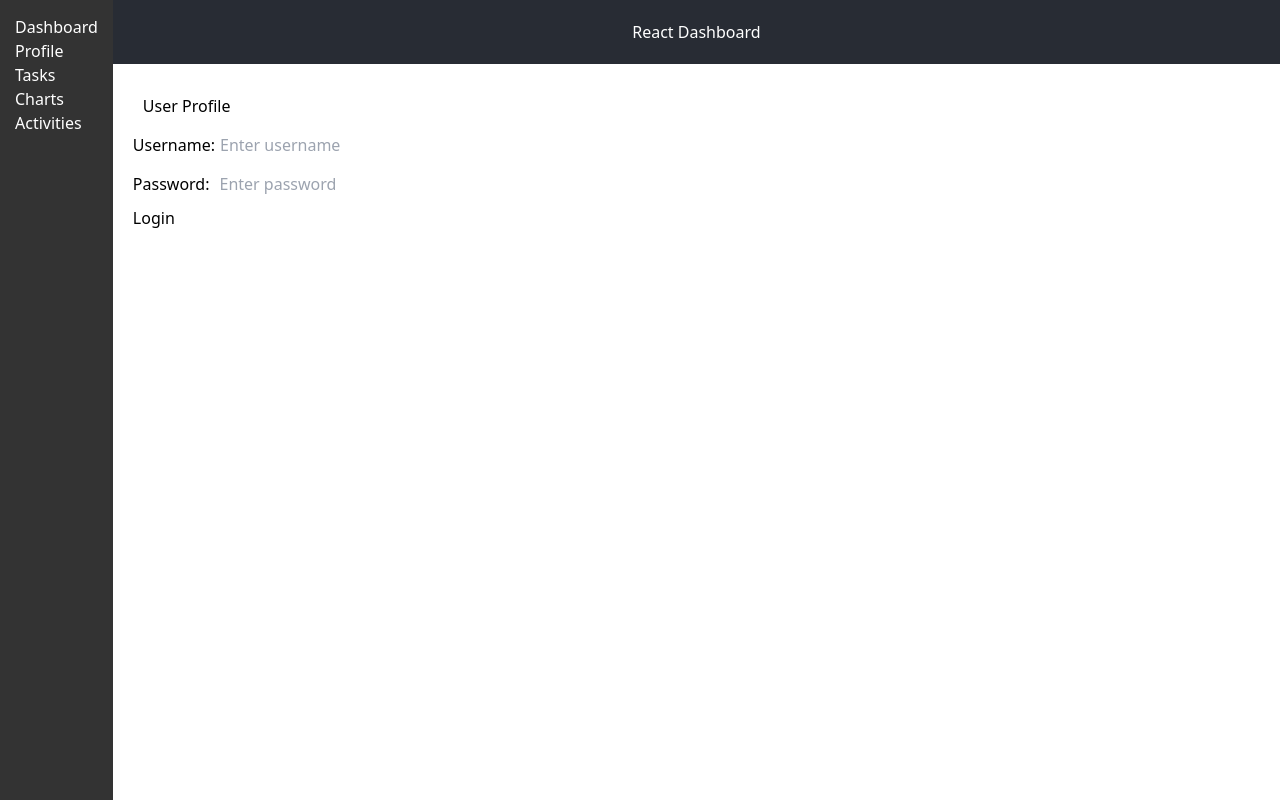
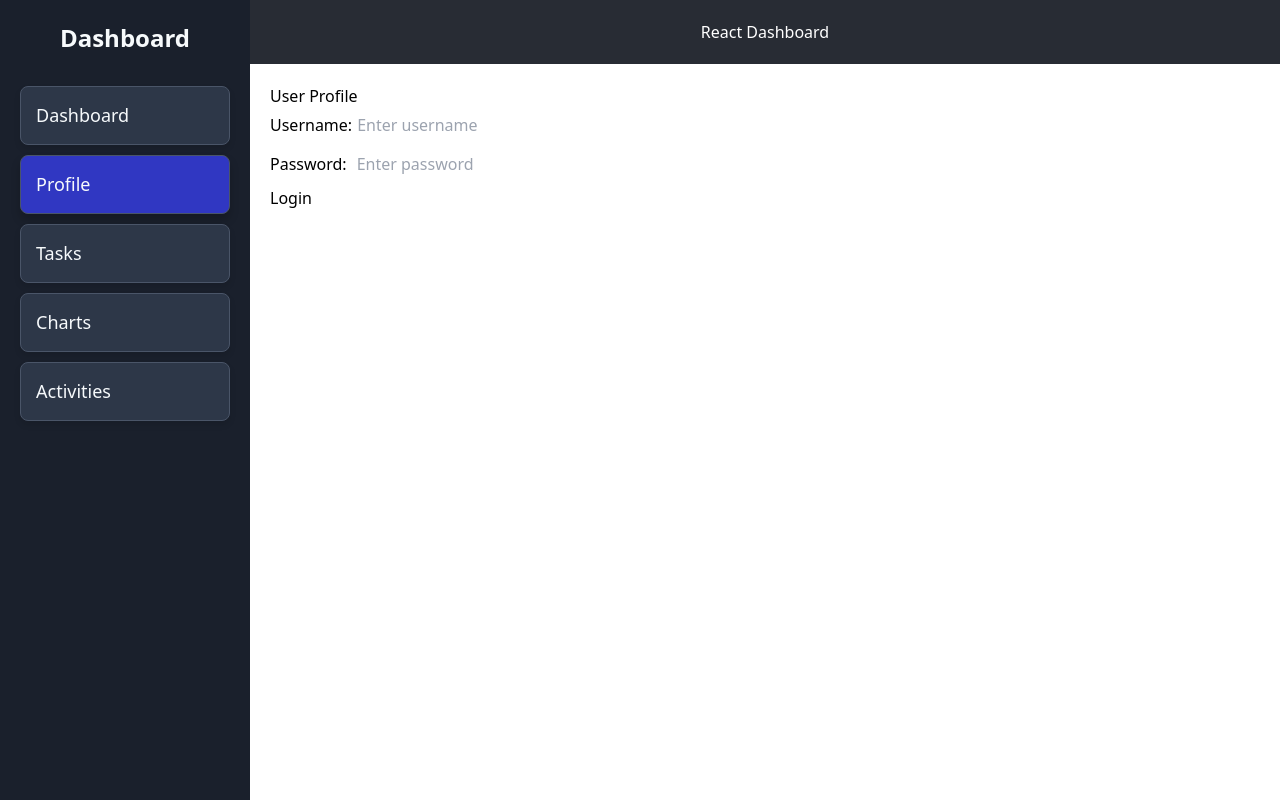
Before and after one commit to Shmartin1/react-dashboard-app, a React (Create React App) app: page /profile in a window 1280 px wide. Built offline with nearby package versions, Linux system fonts and the light colour scheme.

Commit message:
chore: restyled sidebar

```diff
--- a/src/components/Sidebar.jsx
+++ b/src/components/Sidebar.jsx
@@ -1,26 +1,93 @@
-// src/components/Sidebar.jsx
-import React from 'react';
-import { Link } from 'react-router-dom';
+import React, { useState } from 'react';
+import { NavLink } from 'react-router-dom';
 
 function Sidebar() {
+  // Track hover state for each link
+  const [hovered, setHovered] = useState(null);
+
   return (
     <nav style={sidebarStyle}>
-      <ul>
-        <li><Link to="/">Dashboard</Link></li>
-        <li><Link to="/profile">Profile</Link></li>
-        <li><Link to="/tasks">Tasks</Link></li>
-        <li><Link to="/charts">Charts</Link></li>
-        <li><Link to="/activities">Activities</Link></li>
+      <div className="sidebar-header">
+        <h1 style={logoStyle}>Dashboard</h1>
+      </div>
+      <ul style={menuStyle}>
+        {[
+          { to: '/', label: 'Dashboard' },
+          { to: '/profile', label: 'Profile' },
+          { to: '/tasks', label: 'Tasks' },
+          { to: '/charts', label: 'Charts' },
+          { to: '/activities', label: 'Activities' },
+        ].map((item, index) => (
+          <li key={index}>
+            <NavLink
+              exact
+              to={item.to}
+              style={({ isActive }) => ({
+                ...linkStyle,
+                ...(isActive ? activeLinkStyle : {}),
+                backgroundColor:
+                  isActive
+                    ? activeLinkStyle.backgroundColor // Active background
+                    : hovered === index
+                    ? '#5A67D8' // Hover background when not active
+                    : linkStyle.backgroundColor, // Default background
+              })}
+              onMouseEnter={() => setHovered(index)}
+              onMouseLeave={() => setHovered(null)}
+            >
+              {item.label}
+            </NavLink>
+          </li>
+        ))}
       </ul>
     </nav>
   );
 }
 
 const sidebarStyle = {
-  backgroundColor: '#333',
-  color: 'white',
+  backgroundColor: '#1A202C', // Primary color (dark slate gray)
+  color: '#F7FAFC', // Light text
+  height: '100vh',
+  width: '250px',
+  display: 'flex',
+  flexDirection: 'column',
+  justifyContent: 'space-between',
+  padding: '20px',
+};
+
+const logoStyle = {
+  color: '#F7FAFC', // Light text
+  fontSize: '24px',
+  fontWeight: 'bold',
+  textAlign: 'center',
+  marginBottom: '30px',
+};
+
+const menuStyle = {
+  listStyleType: 'none',
+  padding: 0,
+  margin: 0,
+  flexGrow: 1,
+};
+
+const linkStyle = {
+  color: '#F7FAFC', // Light text
+  textDecoration: 'none',
+  fontSize: '18px',
   padding: '15px',
-  height: '100vh',
+  display: 'block',
+  borderRadius: '8px',
+  backgroundColor: '#2D3748', // Slightly lighter background for links
+  marginBottom: '10px',
+  border: '1px solid #4A5568',
+  boxShadow: '0 4px 6px rgba(0, 0, 0, 0.1)',
+  transition: 'background-color 0.3s, box-shadow 0.3s',
+};
+
+const activeLinkStyle = {
+  backgroundColor: '#3037c2', // Muted Indigo/Slate Blue for the active state
+  color: '#F7FAFC', // Keep the text color light
+  boxShadow: '0 6px 10px rgba(0, 0, 0, 0.2)', // Stronger shadow for active state
 };
 
 export default Sidebar;
--- a/src/components/UserProfile.jsx
+++ b/src/components/UserProfile.jsx
@@ -23,7 +23,7 @@ function UserProfile() {
 
   return (
     <div style={{ padding: '20px' }}>
-      <h2 style={margin}>User Profile</h2>
+      <h2>User Profile</h2>
       {user ? (
         <div>
           <p style={margin}>Welcome, {user.username}</p>
```
